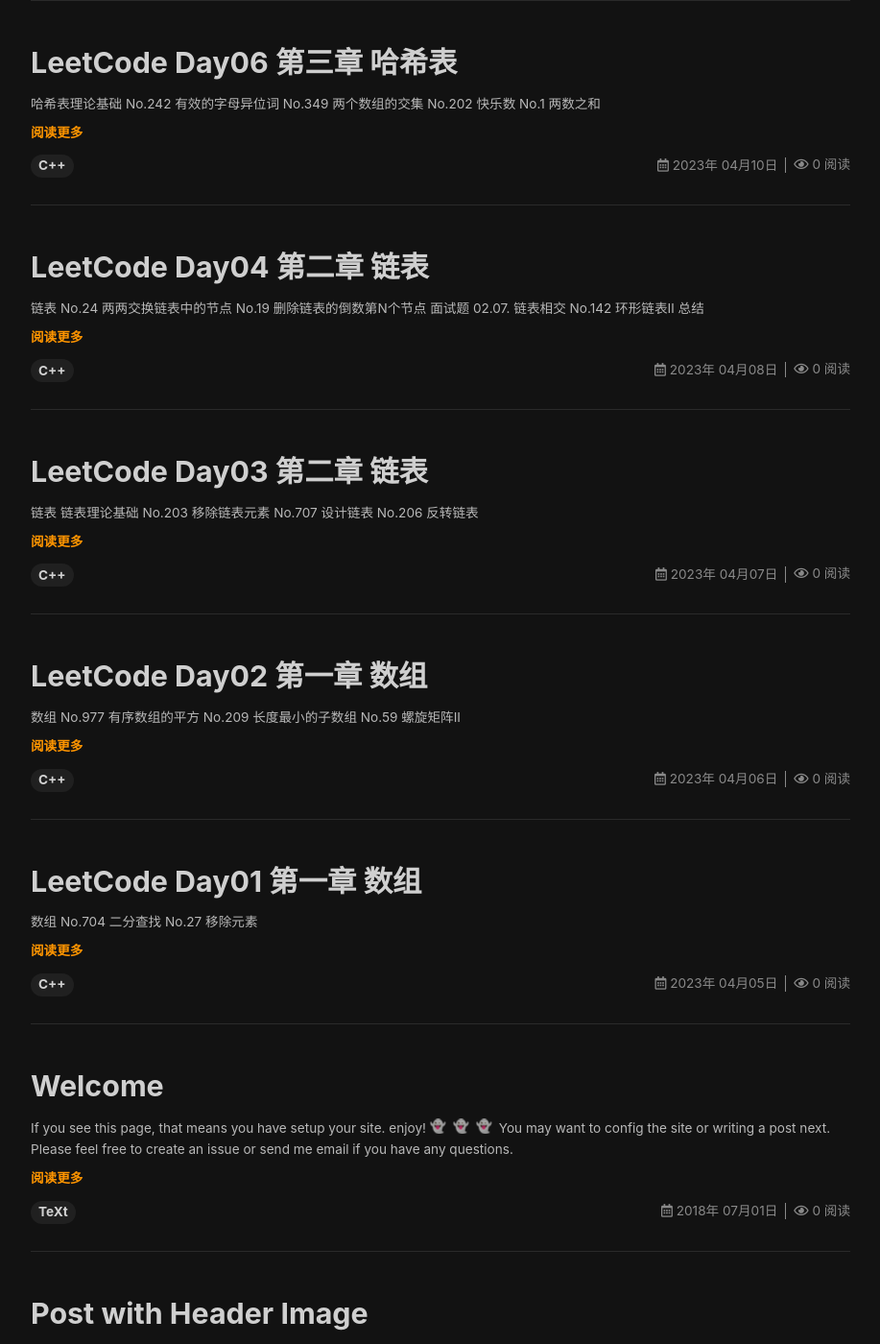
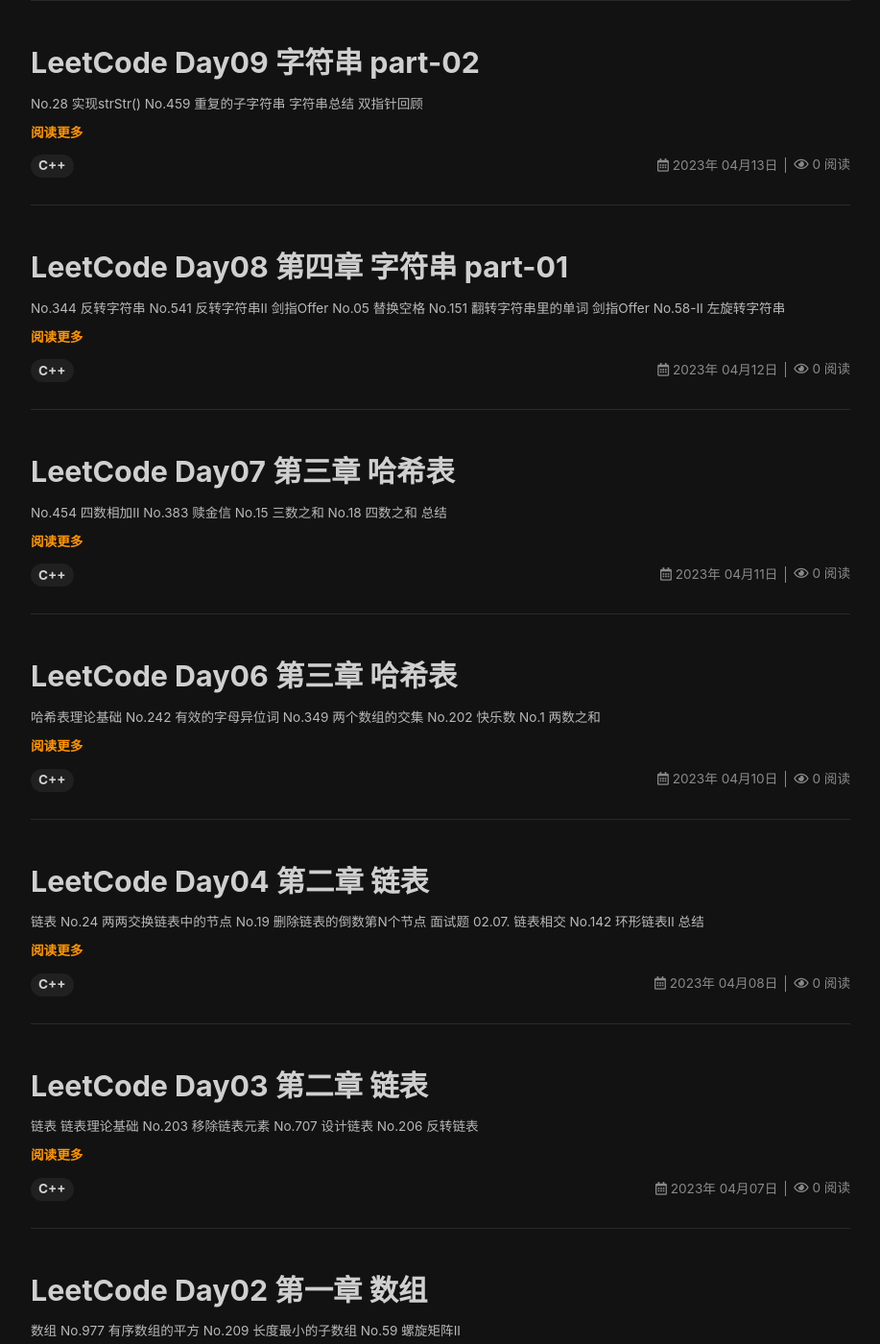
Before and after one commit to Freedomance/Freedomance.github.io, a Jekyll site: the page built from index.html, in a window 1280 px wide and 1400 px high, scrolled down 308 px. Shown: the whole window at 96% size, without its empty margins (181-1098 px from the left). Built offline with Jekyll 4.4.1, drawn with Linux system fonts in a browser that asks for light colours; nearby versions of some CDN libraries; emoji names are drawn with the system emoji font; the list of posts is cut into pages by our own code; a file with an impossible date is left out; some of the changed text lies outside the part shown.

Commit message:
update blog

```diff
--- a/_posts/2023-04-11-LeetCode-Day07.md
+++ b/_posts/2023-04-11-LeetCode-Day07.md
@@ -6,12 +6,17 @@ No.454 四数相加Ⅱ        No.383 赎金信        No.15 三数之和      No
 <!--more-->
 
 # 今日任务 --哈希表
+- No.454 四数相加Ⅱ
+- No.383 赎金信
+- No.15 三数之和
+- No.18 四数之和
+- 总结
+
+
+# 基础知识
+
+# 算法核心
 ## No.454 四数相加Ⅱ
 ## No.383 赎金信
 ## No.15 三数之和
 ## No.18 四数之和
-## 总结
-
-
-# 基础知识
-# 算法核心
--- /dev/null
+++ b/_posts/2023-04-12-LeetCode-Day08.md
@@ -0,0 +1,27 @@
+---
+title: LeetCode Day08 第四章 字符串 part-01
+tags: C++
+---
+No.344 反转字符串
+No.541 反转字符串Ⅱ
+剑指Offer No.05 替换空格
+No.151 翻转字符串里的单词
+剑指Offer No.58-Ⅱ 左旋转字符串
+<!--more-->
+
+# 今日任务 --字符串 part-01
+- No.344 反转字符串
+- No.541 反转字符串Ⅱ
+- 剑指Offer No.05 替换空格
+- No.151 翻转字符串里的单词
+- 剑指Offer No.58-Ⅱ 左旋转字符串
+
+
+# 基础知识
+
+# 算法核心
+## No.344 反转字符串
+## No.541 反转字符串Ⅱ
+## 剑指Offer No.05 替换空格
+## No.151 翻转字符串里的单词
+## 剑指Offer No.58-Ⅱ 左旋转字符串
--- /dev/null
+++ b/_posts/2023-04-13-LeetCode-Day09.md
@@ -0,0 +1,24 @@
+---
+title: LeetCode Day09 字符串 part-02
+tags: C++
+---
+No.28 实现strStr()
+No.459 重复的子字符串
+字符串总结
+双指针回顾
+<!--more-->
+
+# 今日任务 --字符串 part-02
+- No.28 实现strStr()
+- No.459 重复的子字符串
+- 字符串总结
+- 双指针回顾
+
+
+# 基础知识
+
+# 算法核心
+## No.28 实现strStr()
+## No.459 重复的子字符串
+## 字符串总结
+## 双指针回顾
--- /dev/null
+++ b/_posts/2023-04-14-LeetCode-Day10.md
@@ -0,0 +1,20 @@
+---
+title: LeetCode Day10 栈与队列 part-01
+tags: C++
+---
+理论基础
+No.232 用栈实现列表
+No.225 用队列实现栈
+
+<!--more-->
+
+# 今日任务 --栈与队列 part-01
+- 理论基础
+- No.232 用栈实现列表
+- No.225 用队列实现栈
+
+# 基础知识
+# 算法核心
+## 理论基础
+## No.232 用栈实现列表
+## No.225 用队列实现栈
```
